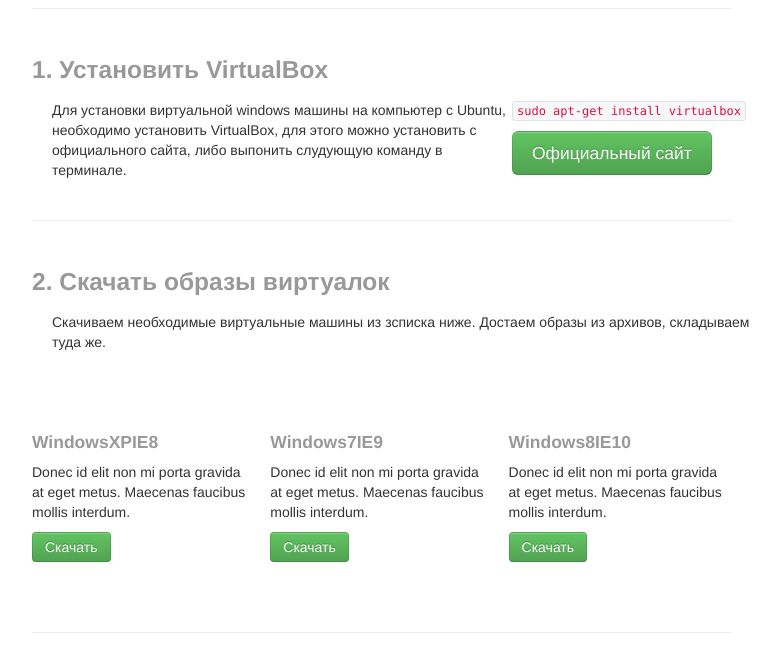
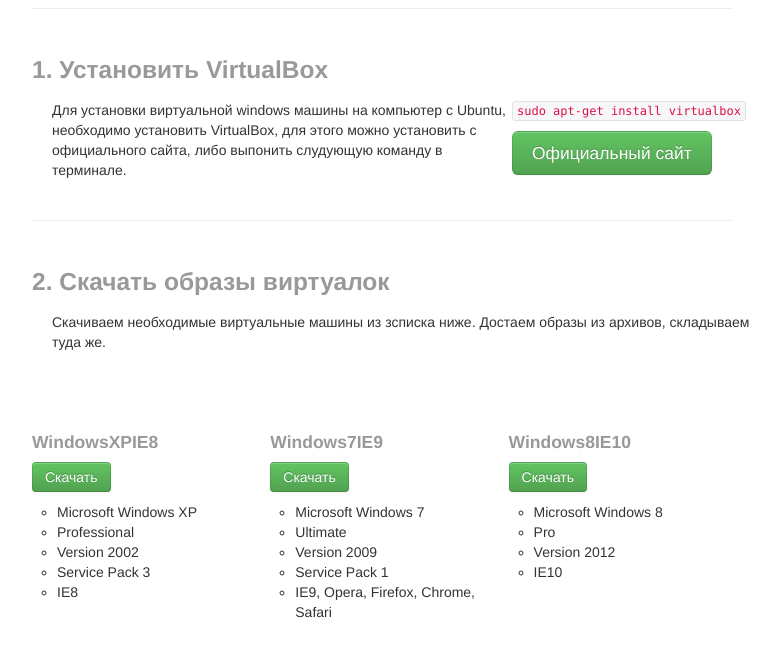
Before and after one commit to onikiienko/testingStands, a plain HTML site: page public/index.html in a window 1280 px wide. Shown: the part 97-758 px from the top of the page, without its empty margins (258-1038 px from the left). Drawn offline with Linux system fonts and the light colour scheme.

Commit message:
added overviews for boxes

```diff
--- a/public/index.html
+++ b/public/index.html
@@ -41,26 +41,47 @@
       <div class="row-fluid marketing">
         <div class="span4">
           <h4 class="muted">WindowsXPIE8</h4>
-          <p>Donec id elit non mi porta gravida at eget metus. Maecenas faucibus mollis interdum.</p>
-
           <p>
             <a class="btn btn-lg btn-success" role="button" href="http://10.110.40.43:900/WindowsXPIE8.tar">Скачать</a>
+          </p>
+          <p>
+            <ul type="circle">
+              <li>Microsoft Windows XP</li>
+              <li>Professional</li>
+              <li>Version 2002</li>
+              <li>Service Pack 3</li>
+              <li>IE8</li>
+            </ul>
           </p>
         </div>
 
         <div class="span4">
           <h4 class="muted">Windows7IE9</h4>
-          <p>Donec id elit non mi porta gravida at eget metus. Maecenas faucibus mollis interdum.</p>
           <p>
             <a class="btn btn-lg btn-success" role="button" href="http://10.110.40.43:900/Windows7IE9.tar">Скачать</a>
           </p>
+          <p>
+            <ul type="circle">
+              <li>Microsoft Windows 7</li>
+              <li>Ultimate</li>
+              <li>Version 2009</li>
+              <li>Service Pack 1</li>
+              <li>IE9, Opera, Firefox, Chrome, Safari</li>
+            </ul>
+          </p>
+
         </div>
 
         <div class="span4">
           <h4 class="muted">Windows8IE10</h4>
-          <p>Donec id elit non mi porta gravida at eget metus. Maecenas faucibus mollis interdum.</p>
+          <a class="btn btn-lg btn-success" role="button" href="http://10.110.40.43:900/Windows8IE10.tar">Скачать</a>
           <p>
-            <a class="btn btn-lg btn-success" role="button" href="http://10.110.40.43:900/Windows8IE10.tar">Скачать</a>
+            <ul type="circle">
+              <li>Microsoft Windows 8</li>
+              <li>Pro</li>
+              <li>Version 2012</li>
+              <li>IE10</li>
+            </ul>
           </p>
         </div>
       </div>
```
